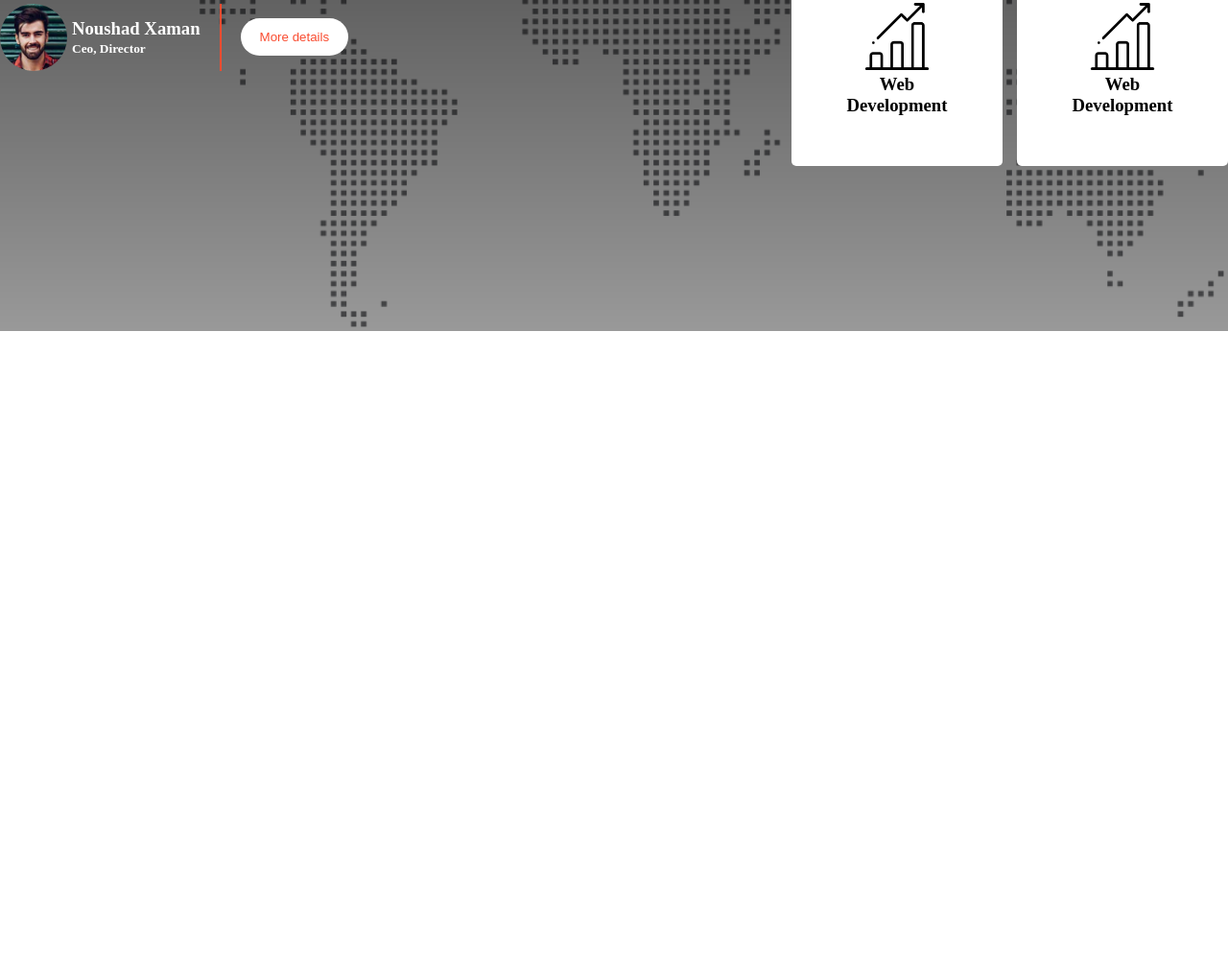
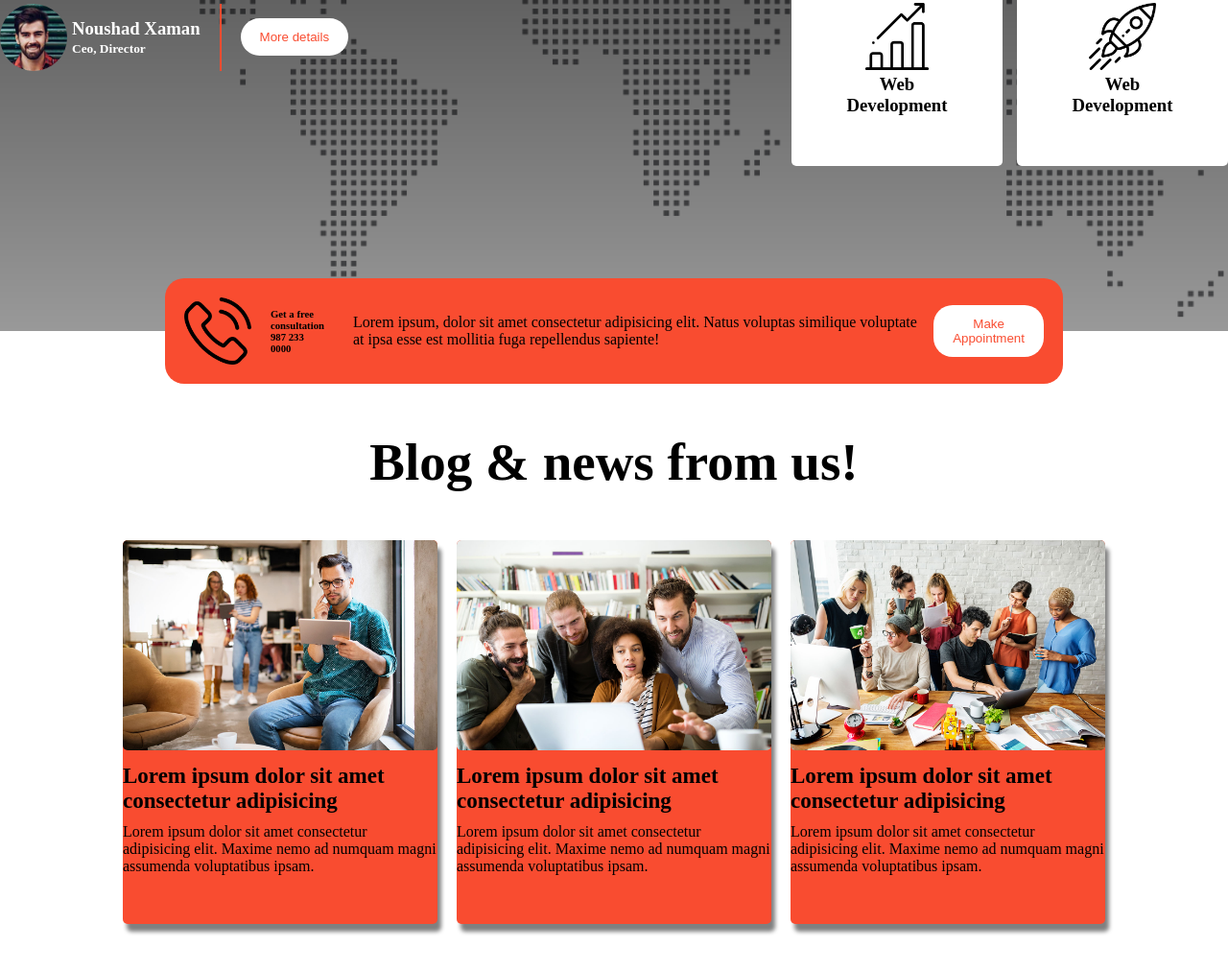
Before and after one commit to noushadzaman/digital-agency-web-design, a plain HTML site: page index.html in a window 1280 px wide. Shown: the part 1344-2356 px from the top of the page at 96% size. Before the commit the page ends 1689 px from the top, so only its background shows below. Drawn offline with Linux system fonts and the light colour scheme.

Commit message:
main container done

```diff
--- a/index.html
+++ b/index.html
@@ -67,7 +67,7 @@
           <div class="all-boxes">
             <div>
               <div class="box">
-                <img class="icon" src="./asset/icons/bar-chart.png" alt="" />
+                <img class="icon" src="./asset/icons/coding.png" alt="" />
                 <h3>Web Development</h3>
               </div>
               <div class="box">
@@ -77,18 +77,54 @@
             </div>
             <div>
               <div class="box">
-                <img class="icon" src="./asset/icons/bar-chart.png" alt="" />
+                <img class="icon" src="./asset/icons/digital-marketing.png" alt="" />
                 <h3>Web Development</h3>
               </div>
               <div class="box">
-                <img class="icon" src="./asset/icons/bar-chart.png" alt="" />
+                <img class="icon" src="./asset/icons/startup.png" alt="" />
                 <h3>Web Development</h3>
               </div>
             </div>
           </div>
         </div>
       </div>
+      <div class="appointment-container">
 
+        <div class="phone-call">
+        <img class="icon" src="./asset/icons/phone-call.png" alt="">
+        <h6>Get a free consultation<br>987 233 0000</h6>
+       </div>
+       <div class="appointment-desc">
+        <p>Lorem ipsum, dolor sit amet consectetur adipisicing elit. Natus voluptas similique voluptate at ipsa esse est mollitia fuga repellendus sapiente!</p>
+       </div>
+       <div>
+        <button class="btn-secondary">Make Appointment</button>
+       </div>
+
+      </div>
+      <div class="blog-container">
+        <h1 class="title-secondary">Blog & news from us!</h1>
+        <div class="cards">
+            <div class="card">
+                <img class="blog-img" src="./asset/image/blog-1.jpg" alt="">
+                <h3 class="card-title">Lorem ipsum dolor sit amet consectetur adipisicing</h3>
+                <p>Lorem ipsum dolor sit amet consectetur adipisicing elit. Maxime nemo ad numquam magni assumenda voluptatibus ipsam.</p>
+            </div>
+            <div class="card">
+                <img class="blog-img" src="./asset/image/blog-2.jpg" alt="">
+                <h3 class="card-title">Lorem ipsum dolor sit amet consectetur adipisicing</h3>
+                <p>Lorem ipsum dolor sit amet consectetur adipisicing elit. Maxime nemo ad numquam magni assumenda voluptatibus ipsam.</p>
+            </div>
+            <div class="card">
+                <img class="blog-img" src="./asset/image/blog-3.jpg" alt="">
+                <h3 class="card-title">Lorem ipsum dolor sit amet consectetur adipisicing</h3>
+                <p>Lorem ipsum dolor sit amet consectetur adipisicing elit. Maxime nemo ad numquam magni assumenda voluptatibus ipsam.</p>
+            </div>
+        </div>
+      </div>
     </main>
+    <footer>
+
+    </footer>
   </body>
 </html>
--- a/style.css
+++ b/style.css
@@ -38,6 +38,13 @@ nav {
     font-size: 55px;
     font-weight: bold;
     color: white;
+}
+.title-secondary{
+    font-size: 55px;
+    font-weight: bold;
+    color: black;
+    text-align: center;
+    margin-top: 50px;
 }
 
 .description {
@@ -128,3 +135,51 @@ nav {
 li {
     list-style: none;
 }
+
+.phone-call {
+    display: flex;
+    align-items: center;
+    margin-right: 20px;
+    gap: 20px;
+}
+
+.appointment-container {
+    display: flex;
+    justify-content: space-around;
+    width: 70%;
+    margin: auto;
+    padding: 20px;
+    background-color: #f94c30;
+    border-radius: 20px;
+    align-items: center;
+    margin-top: -55px;
+    gap: 10px;
+}
+.card{
+    width: 400px;
+    height: 400px;
+    background-color: #f94c30;
+    box-shadow: 4px 8px 4px gray;
+    border-radius: 5px;
+}
+.blog-img{
+    width: 100%;
+    border-radius: 5px;
+}
+.card-title{
+    margin-top: 10px;
+    margin-bottom: 10px;
+    font-size: 23px;
+}
+.cards{
+    display: flex;
+    justify-content: center;
+    align-items: center;
+    gap: 20px;
+    margin-bottom: 50px;
+    margin-top: 50px;
+}
+.blog-container{
+    width: 80%;
+    margin: auto;
+}
```
